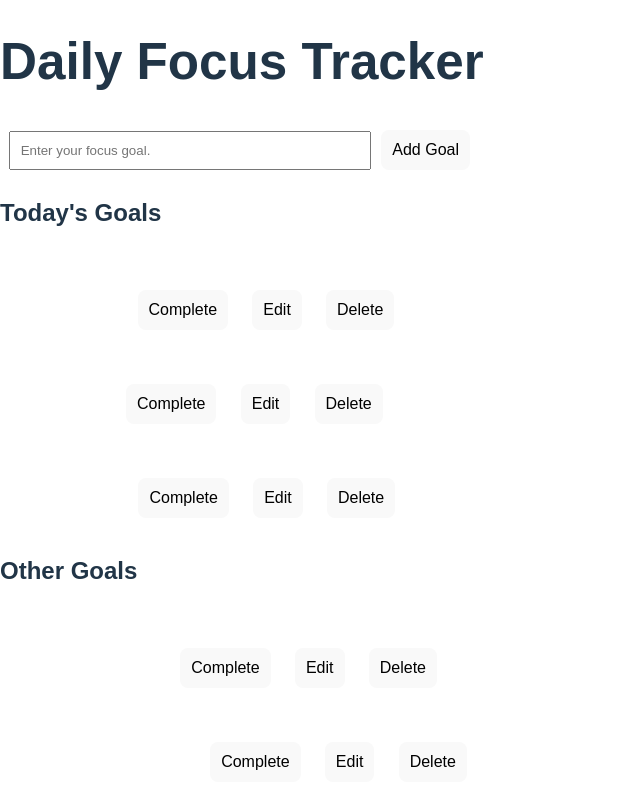
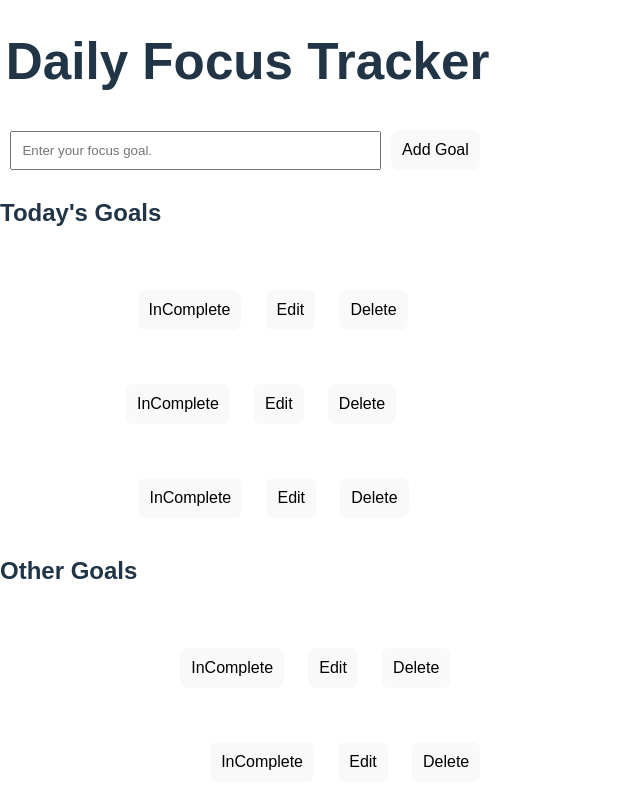
Before and after one commit to arnoprincestonpan/daily-focus-tracker-frontend, a React (Vite) app in the folder front-end/: page / in a window 1280 px wide. Shown: the top 808 px of the page, without its empty margins (0-640 px from the left). Built offline with nearby package versions, Linux system fonts and the light colour scheme.

Commit message:
setup ternary statement for Complete toggle buttons

```diff
--- a/front-end/src/App.jsx
+++ b/front-end/src/App.jsx
@@ -48,6 +48,9 @@ function App() {
       setGoals(newGoal);
     };
 
+    // Handle Complete Toggle Goal
+
+
     // Handle Date.now dates of goals
     const formatDateToMonthDayYear = (dateInteger) => {
       // console.log(typeof(dateInteger));
@@ -80,7 +83,7 @@ function App() {
             {
               goals.slice(0,3).map((goal) => (
                 <li key={goal.id}>
-                  Top #{goal.id} - Date: {formatDateToMonthDayYear(goal.date)} <br/>"{goal.text}" <button>Complete</button> - <button>Edit</button> - <button onClick={() => deleteGoal(goal.id)}>Delete</button>
+                  Top #{goal.id} - Date: {formatDateToMonthDayYear(goal.date)} <br/>"{goal.text}" <button>{goal.completed === true ? "Completed" : "InComplete"}</button> - <button>Edit</button> - <button onClick={() => deleteGoal(goal.id)}>Delete</button>
                 </li>
               ))
             }
@@ -94,7 +97,7 @@ function App() {
             {
               goals.slice(3).map((goal) => (
                 <li key={goal.id}>
-                  Goal #{goal.id} - Date: {formatDateToMonthDayYear(goal.date)} <br/>"{goal.text}" <button>Complete</button> - <button>Edit</button> - <button>Delete</button>
+                  Goal #{goal.id} - Date: {formatDateToMonthDayYear(goal.date)} <br/>"{goal.text}" <button>{goal.completed === true ? "Completed" : "InComplete"}</button> - <button>Edit</button> - <button onClick={() => deleteGoal(goal.id)}>Delete</button>
                 </li>
               ))
             }
```
